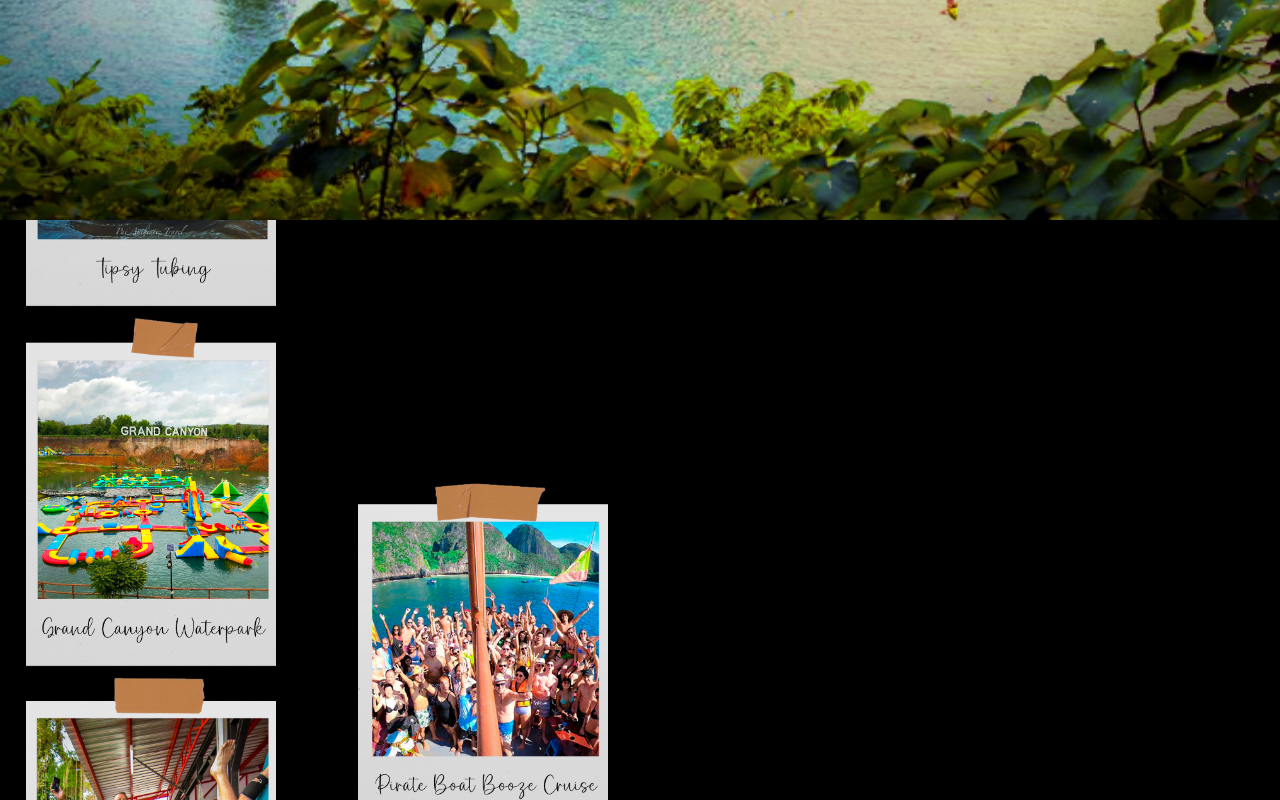
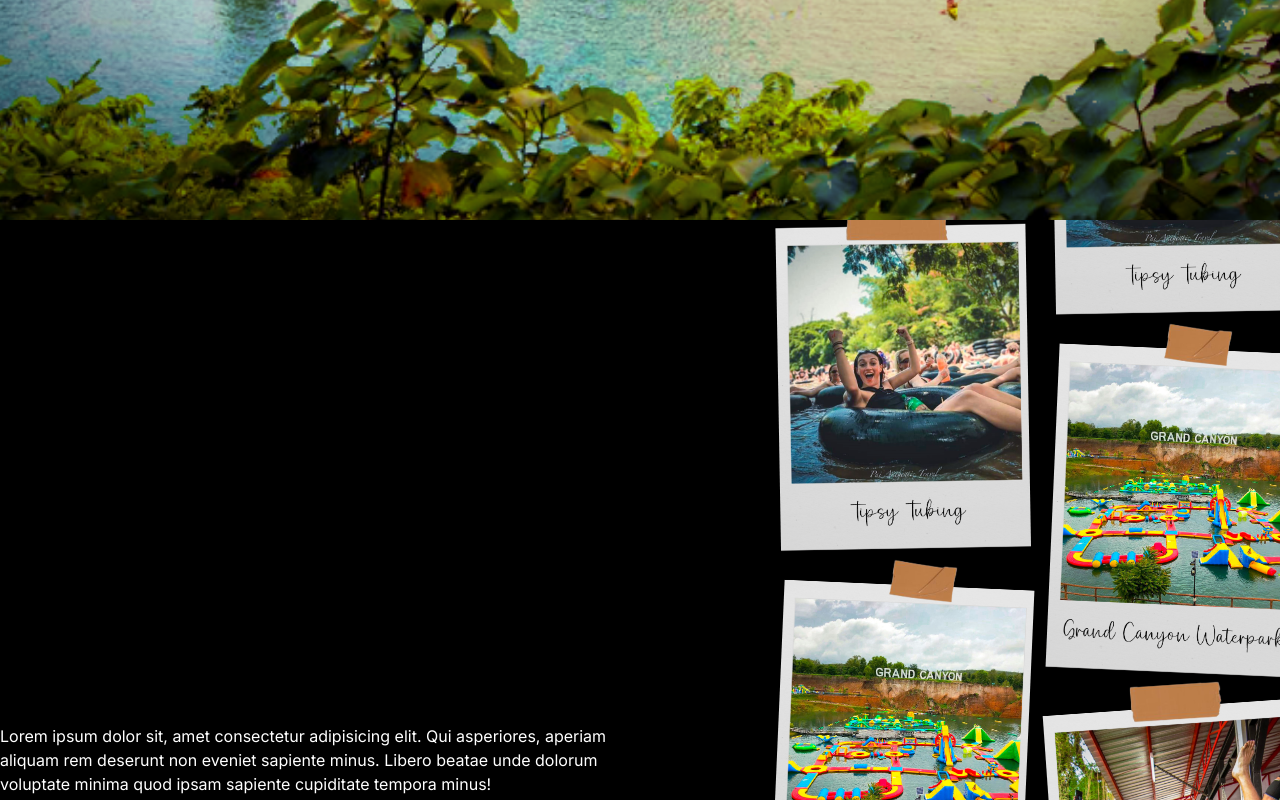
Before and after one commit to DWC97/j3-v3-project, a Next.js app: page / in a window 1280 px wide. Shown: the part 580-1380 px from the top of the page. Built offline with nearby package versions, Linux system fonts and the light colour scheme.

Commit message:
column positioning + speeds + random rotation

```diff
--- a/src/app/page.tsx
+++ b/src/app/page.tsx
@@ -12,7 +12,7 @@ import { About2 } from "@/components/about/About2";
 export default function Home() {
 
   return (
-      <div className="overflow-x-hidden">
+      <div className="overflow-hidden">
         <Hero/>
         <About2 />
         <TourSelection />
--- a/src/components/about/About2.tsx
+++ b/src/components/about/About2.tsx
@@ -21,6 +21,8 @@ const images = [
     "/about/muaythai-polaroid.png"
 ]
 
+const rotation = [3, -1, 2.5, -4, -2, -5, 1, -3.5, -2.5, -0.5]
+
 export function About2(){
 
     const gallery = useRef(null);
@@ -29,17 +31,13 @@ export function About2(){
     const { scrollYProgress } = useScroll({
 
         target: gallery,
-
         offset: ['start end', 'end start']
 
     })
 
     const { height } = dimension;
-    const y = useTransform(scrollYProgress, [0, 1], [0, height * -2])
-    const y2 = useTransform(scrollYProgress, [0, 1], [0, height * 2])
-    const y3 = useTransform(scrollYProgress, [0, 1], [0, height * 1.25])
-
-  const y4 = useTransform(scrollYProgress, [0, 1], [0, height * 3])
+    const y = useTransform(scrollYProgress, [0, 1], [0, height * -0.8])
+    const y2 = useTransform(scrollYProgress, [0, 1], [0, height * 3])
 
     useEffect( () => {
 
@@ -57,19 +55,20 @@ export function About2(){
       }, [])
 
     return (
-        <main className="main">
-            {/* <div className='h-screen w-full bg-green-200' /> */}
-                <div className="gallery" ref={gallery}>
+        <div className="flex flex-row bg-black h-[1080px]">
+                <div className='flex h-full w-1/2 justify-center items-center '>
+                    <p className='text-white'>Lorem ipsum dolor sit, amet consectetur adipisicing elit. Qui asperiores, aperiam aliquam rem deserunt non eveniet sapiente minus. Libero beatae unde dolorum voluptate minima quod ipsam sapiente cupiditate tempora minus!</p>
+                </div>
+                <div className="gallery ml-[11%] pl-[2%]" ref={gallery}>
                     <div className="galleryWrapper">
-                        <Column images={[images[0], images[1], images[2], images[3]]} y={y}/>
-                        <Column images={[images[4], images[5], images[6], images[7]]} y={y2}/>
+                        <Column images={[images[0], images[1], images[2], images[3], images[4], images[5]]} y={y}/>
+                        <Column images={[images[4], images[5], images[6], images[7], images[8], images[9]]} y={y2}/>
                         {/* <Column images={[images[0], images[1], images[2], images[3]]} y={y3}/>
                         <Column images={[images[4], images[5], images[6], images[7]]} y={y4}/> */}
 
                     </div>
                 </div>
-            {/* <div className='h-screen w-full bg-green-200' /> */}
-        </main>
+        </div>
     )
 }
 
@@ -87,6 +86,7 @@ const Column = ({images, y}) => {
                     return <div key={i} className="imageContainer">
                     <Image
                         src={src}
+                        style={{ transform: `rotate(${rotation[i]}deg)`}}
                         alt='image'
                         fill
                     />
--- a/src/components/about/AboutStyles.css
+++ b/src/components/about/AboutStyles.css
@@ -1,7 +1,6 @@
 .gallery{
-    height: 1080px;
+    height: 100%;
     overflow: hidden;
-    background: black;
 
     .galleryWrapper{
         position: relative;
@@ -9,7 +8,7 @@
         height: 1200px;
         display: flex;
         gap: 2vw;
-        padding: 2vw;
+        /* padding: 2vw; */
 
         .column{
             position: relative;
@@ -21,16 +20,10 @@
             /* gap: 2vw; */
             white-space: nowrap;
             &:nth-of-type(1){
-                top: 20%;
+                top: 5%;
             }
             &:nth-of-type(2){
-                top: -80%;
-            }
-            &:nth-of-type(3){
-                top: -30%;
-            }
-            &:nth-of-type(4){
-                top: -60%;
+                top: -175%;
             }
 
             .imageContainer{
@@ -38,7 +31,6 @@
                 min-height: 360px;
                 width: 100%;
                 position: relative;
-                overflow: hidden;
 
                 img{
                     object-fit: cover;
```
